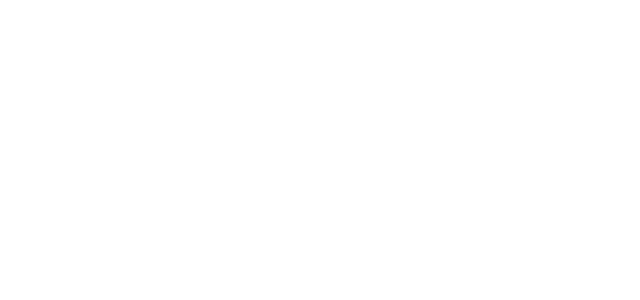
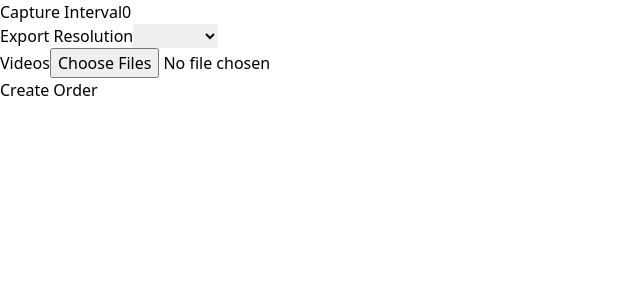
Before and after one commit to Team-One-Pos-Tech/FrameUp.webapp, an Angular app: page /create-order in a window 1280 px wide. Before the commit this address led to /. Shown: the top 300 px of the page, without its empty margins (0-640 px from the left). Built offline with nearby package versions, Linux system fonts and the light colour scheme.

Commit message:
create order form

```diff
--- a/src/app/app.routes.ts
+++ b/src/app/app.routes.ts
@@ -3,6 +3,7 @@
 import { HomeComponent } from './pages/home/home.component';
 import { AuthGuard } from './services/auth.guard';
 import { SignupComponent } from './pages/signup/signup.component';
+import { CreateOrderComponent } from './components/create-order/create-order.component';
 
 export const routes: Routes = [
     {
@@ -16,6 +17,11 @@
         title: 'SignUp Page'
     },
     {
+        path: 'create-order',
+        component: CreateOrderComponent,
+        title: 'Create Order Page'
+    },
+    {
         path: '',
         component: HomeComponent,
         title: 'Home Page',
--- /dev/null
+++ b/src/app/components/create-order/create-order.component.html
@@ -0,0 +1,17 @@
+<form [formGroup]="orderForm" (ngSubmit)="onSubmit()">
+    <div>
+        <label for="captureInterval">Capture Interval</label>
+        <input id="captureInterval" formControlName="captureInterval" type="number">
+    </div>
+    <div>
+        <label for="exportResolution">Export Resolution</label>
+        <select id="exportResolution" formControlName="exportResolution">
+            <option *ngFor="let resolution of resolutionTypes" [value]="resolution">{{ resolution }}</option>
+        </select>
+    </div>
+    <div>
+        <label for="videos">Videos</label>
+        <input id="videos" type="file" (change)="onFileSelected($event)" multiple>
+    </div>
+    <button type="submit">Create Order</button>
+</form>
--- /dev/null
+++ b/src/app/components/create-order/create-order.component.ts
@@ -0,0 +1,35 @@
+import { Component } from '@angular/core';
+import { FormArray, FormControl, FormGroup, ReactiveFormsModule } from '@angular/forms';
+import { ResolutionTypes } from '../../entities/create-order';
+import { CommonModule } from '@angular/common';
+
+@Component({
+  selector: 'app-create-order',
+  templateUrl: './create-order.component.html',
+  styleUrls: ['./create-order.component.scss'],
+  imports: [ReactiveFormsModule, CommonModule]
+})
+export class CreateOrderComponent {
+  resolutionTypes = Object.values(ResolutionTypes).filter(value => typeof value === 'string');
+
+    orderForm = new FormGroup({
+      captureInterval: new FormControl(0),
+      exportResolution: new FormControl(ResolutionTypes.FullHD),
+      videos: new FormArray([])
+    });
+
+    get videos(): FormArray {
+      return this.orderForm.get('videos') as FormArray;
+    }
+
+    onFileSelected(event: any) {
+      const files: FileList = event.target.files;
+      for (let i = 0; i < files.length; i++) {
+        this.videos.push(new FormControl(files[i]));
+      }
+    }
+
+    onSubmit() {
+      console.log(this.orderForm.value);
+    }
+}
--- /dev/null
+++ b/src/app/entities/create-order.ts
@@ -0,0 +1,12 @@
+export default class CreateOrder {
+    captureInterval?: number;
+    exportResolution?: ResolutionTypes;
+    videos: File[] = [];
+}
+
+export enum ResolutionTypes {
+    QuadHD, //2K Resolution (Quad HD): 2560 x 1440 pixels
+    FullHD, // Full High Definition (Full HD or 1080p): 1920 x 1080 pixels
+    HD, // High Definition (HD): 1280 x 720 pixels or 1920 x 1080 pixels
+    SD //Standard Definition (SD): 640 x 480 pixels, the most basic video quality
+}
--- a/src/app/pages/home/home.component.html
+++ b/src/app/pages/home/home.component.html
@@ -1,5 +1,11 @@
 <div *ngIf="currentUser">
   <h1>Welcome, {{ currentUser!.username }}!</h1>
+</div>
+
+<div>
+  <button routerLink="/create-order" class="bg-blue-500 hover:bg-blue-700 text-white font-bold py-2 px-4 rounded">
+    Create Order
+  </button>
 </div>
 
 <div *ngIf="orderList.length > 0">
```
Also changed, not shown: src/app/components/create-order/create-order.component.scss (added), 2 other files (tests, documents, lock files or other folders).
